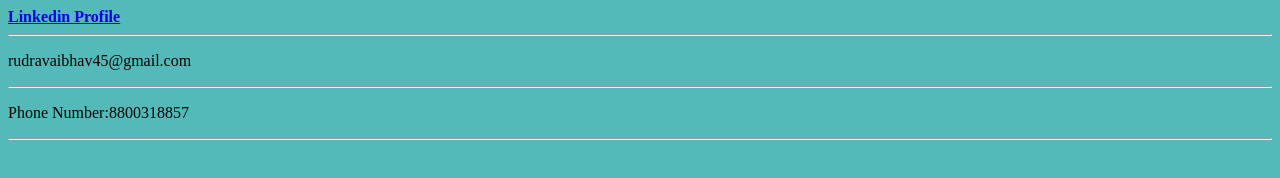
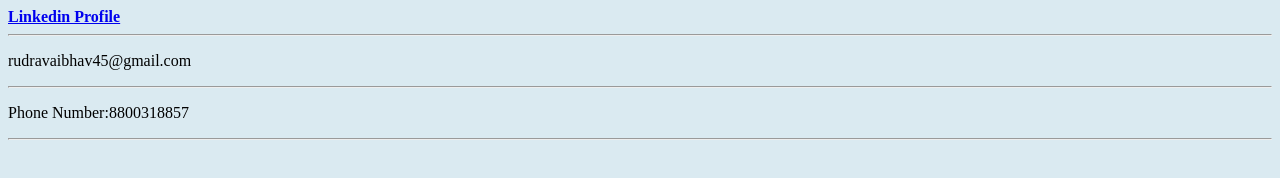
Before and after one commit to rudra-101/Resume, a plain HTML site: page contactme.html in a window 1280 px wide. Drawn offline with Linux system fonts and the light colour scheme.

Commit message:
Update contactme.html

```diff
--- a/contactme.html
+++ b/contactme.html
@@ -4,7 +4,7 @@
     <meta charset="utf-8">
     <title>Contact Details</title>
   </head>
-  <body style="background-color:#54BAB9;">
+  <body style="background-color:#DAEAF1;">
     <a href="https://www.linkedin.com/in/rudra-vaibhav-7a7730208/"><strong>Linkedin Profile</strong></a>
     <hr>
     <p>rudravaibhav45@gmail.com</p>
```
